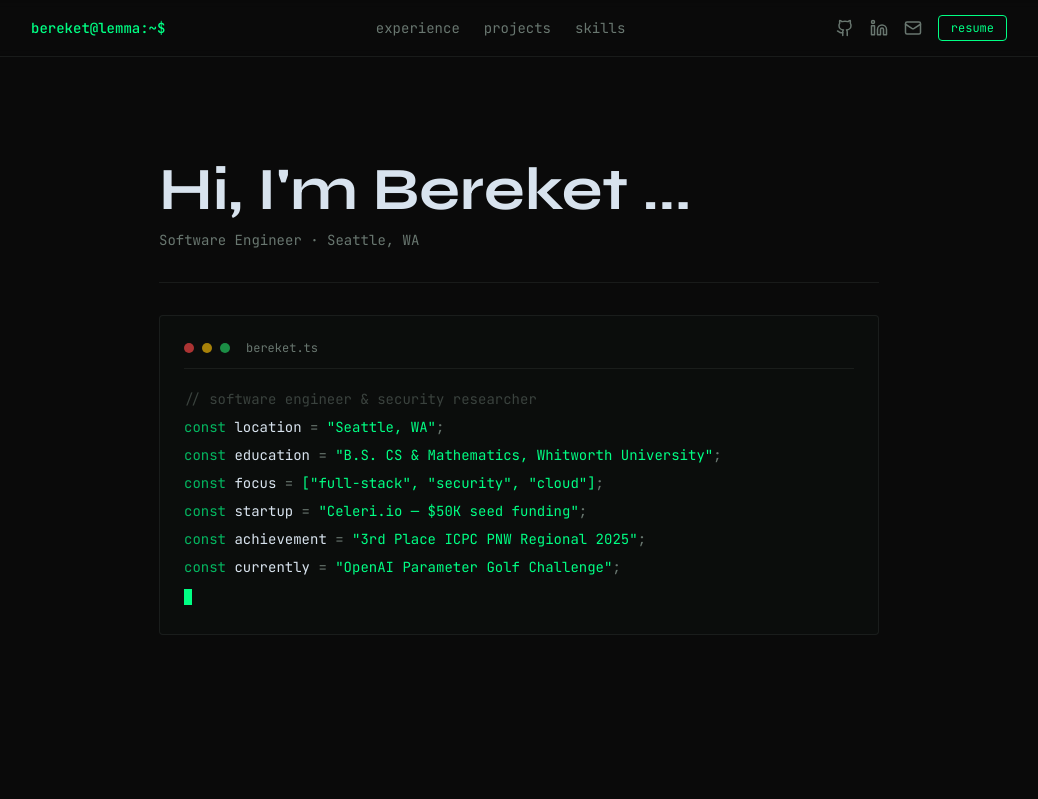
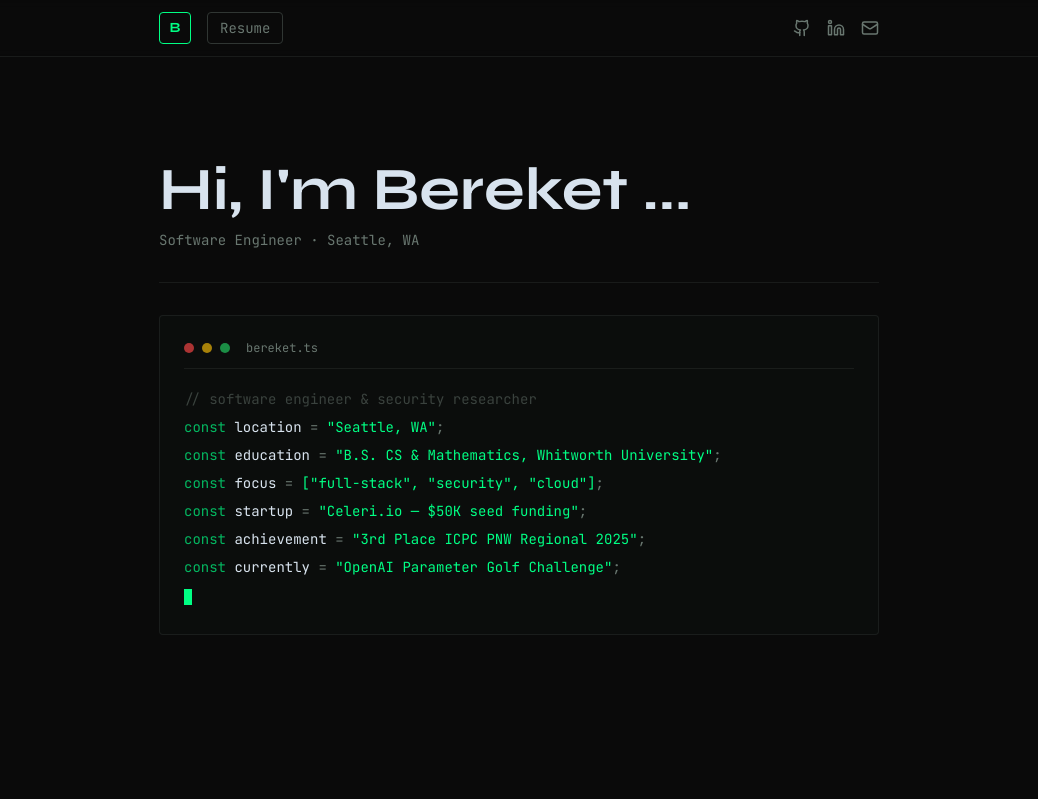
Before and after one commit to bereketlemma/bereket-portfolio, a Next.js app: page / in a window 1280 px wide. Shown: the top 799 px of the page, without its empty margins (121-1159 px from the left). Built offline with nearby package versions, Linux system fonts and the light colour scheme.

Commit message:
feat: navbar tooltips on all icons

```diff
--- a/app/home/_components/navbar.tsx
+++ b/app/home/_components/navbar.tsx
@@ -6,38 +6,61 @@ import { Github, Linkedin, Mail } from "lucide-react"
 export default function Navbar() {
   return (
     <nav className="fixed top-0 left-0 right-0 z-50 border-b border-border/40 bg-background/80 backdrop-blur-sm">
-      <div className="mx-auto flex h-14 max-w-5xl items-center justify-between px-6">
+      <div className="mx-auto flex h-14 max-w-3xl items-center justify-between px-6">
 
-        {/* Logo */}
-        <Link href="/" className="font-mono text-sm font-medium text-accent hover:opacity-80 transition-opacity">
-          bereket@lemma:~$
+        {/* Left: B logo + Resume */}
+        <div className="flex items-center gap-4">
+          <div className="group relative">
+            <Link href="/" className="flex h-8 w-8 items-center justify-center rounded border border-accent font-syne text-sm font-bold text-accent hover:bg-accent hover:text-background transition-all">
+              B
             </Link>
-
-        {/* Nav Links */}
-        <div className="hidden md:flex items-center gap-6 text-sm text-muted-foreground">
-          <Link href="#experience" className="hover:text-accent transition-colors">experience</Link>
-          <Link href="#projects" className="hover:text-accent transition-colors">projects</Link>
-          <Link href="#skills" className="hover:text-accent transition-colors">skills</Link>
+            <span className="absolute -bottom-8 left-1/2 -translate-x-1/2 rounded bg-surface px-2 py-1 font-mono text-xs text-muted-foreground opacity-0 group-hover:opacity-100 transition-opacity whitespace-nowrap border border-border/40">
+              home
+            </span>
           </div>
 
-        {/* Icons + Resume */}
+          <div className="group relative">
+            <Link
+              href="/assets/Bereket_Lemma_Resume.pdf"
+              target="_blank"
+              className="rounded border border-border px-3 py-1.5 font-mono text-sm text-muted-foreground hover:border-accent hover:text-accent transition-all"
+            >
+              Resume
+            </Link>
+            <span className="absolute -bottom-8 left-1/2 -translate-x-1/2 rounded bg-surface px-2 py-1 font-mono text-xs text-muted-foreground opacity-0 group-hover:opacity-100 transition-opacity whitespace-nowrap border border-border/40">
+              view resume
+            </span>
+          </div>
+        </div>
+
+        {/* Right: social icons with tooltips */}
         <div className="flex items-center gap-4">
+          <div className="group relative">
             <Link href="https://github.com/bereketlemma" target="_blank" className="text-muted-foreground hover:text-accent transition-colors">
               <Github size={18} />
             </Link>
+            <span className="absolute -bottom-8 left-1/2 -translate-x-1/2 rounded bg-surface px-2 py-1 font-mono text-xs text-muted-foreground opacity-0 group-hover:opacity-100 transition-opacity whitespace-nowrap border border-border/40">
+              GitHub
+            </span>
+          </div>
+
+          <div className="group relative">
             <Link href="https://linkedin.com/in/bereketlemma" target="_blank" className="text-muted-foreground hover:text-accent transition-colors">
               <Linkedin size={18} />
             </Link>
-          <Link href="mailto:bereket@bereketlemma.com" className="text-muted-foreground hover:text-accent transition-colors">
+            <span className="absolute -bottom-8 left-1/2 -translate-x-1/2 rounded bg-surface px-2 py-1 font-mono text-xs text-muted-foreground opacity-0 group-hover:opacity-100 transition-opacity whitespace-nowrap border border-border/40">
+              LinkedIn
+            </span>
+          </div>
+
+          <div className="group relative">
+            <Link href="mailto:bereket.lemma10@gmail.com" className="text-muted-foreground hover:text-accent transition-colors">
               <Mail size={18} />
             </Link>
-          <Link
-            href="/assets/Bereket_Lemma_Resume.pdf"
-            target="_blank"
-            className="rounded border border-accent px-3 py-1 text-xs font-mono text-accent hover:bg-accent hover:text-background transition-all"
-          >
-            resume
-          </Link>
+            <span className="absolute -bottom-8 left-1/2 -translate-x-1/2 rounded bg-surface px-2 py-1 font-mono text-xs text-muted-foreground opacity-0 group-hover:opacity-100 transition-opacity whitespace-nowrap border border-border/40">
+              Email
+            </span>
+          </div>
         </div>
 
       </div>
```
Lines whose indentation alone changed are shown as unchanged.
